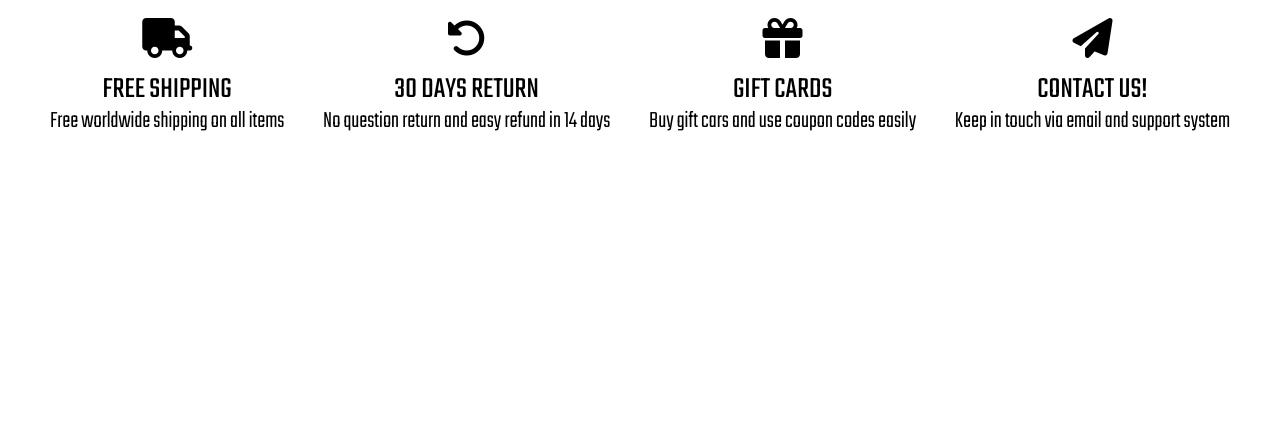
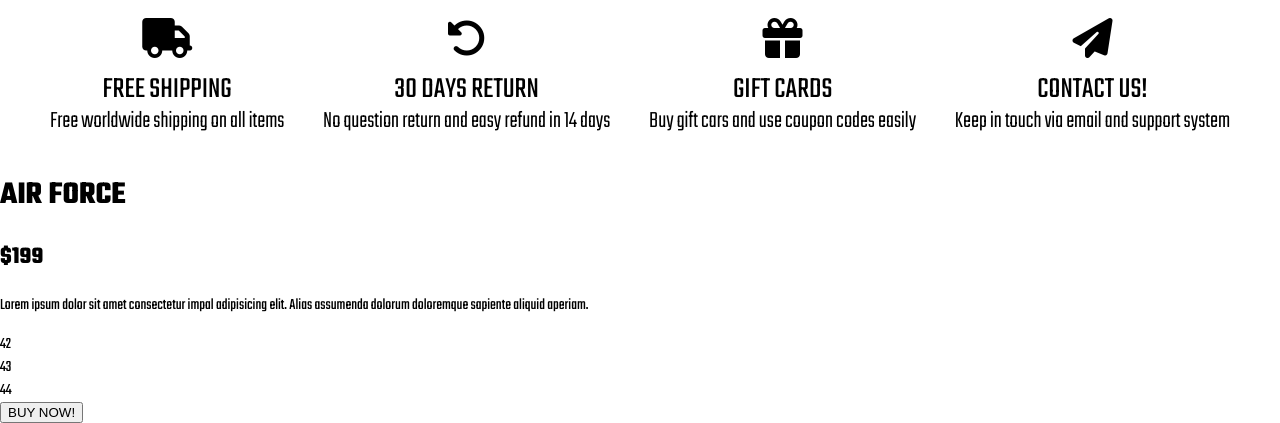
Before and after one commit to deXveYloZper/ProjectTwo--E-commerce, a plain HTML site: page index.html in a window 1280 px wide. Shown: the part 801-1224 px from the top of the page. Before the commit the page ends 952 px from the top, so only its background shows below. Drawn offline with Linux system fonts and the light colour scheme.

Commit message:
sunday, not much done, done full javascript course though

```diff
--- a/index.html
+++ b/index.html
@@ -59,6 +59,23 @@
     </div>
     <div class="vehicle">
         <img src="./images/Dragon_Render_Mobile.png" alt="" class="vehicleImg">
+        <div class="vehicleDetails">
+            <h1 class="vehicleTitle">AIR FORCE</h1>
+            <h2 class="vehiclePrice">$199</h2>
+            <p class="vehicleDesc">Lorem ipsum dolor sit amet consectetur impal adipisicing elit. Alias assumenda
+                dolorum
+                doloremque sapiente aliquid aperiam.</p>
+            <div class="colors">
+                <div class="color"></div>
+                <div class="color"></div>
+            </div>
+            <div class="sizes">
+                <div class="size">42</div>
+                <div class="size">43</div>
+                <div class="size">44</div>
+            </div>
+            <button class="vehicleButton">BUY NOW!</button>
+        </div>
     </div>
     <script src="app.js"></script>
 </body>
```
